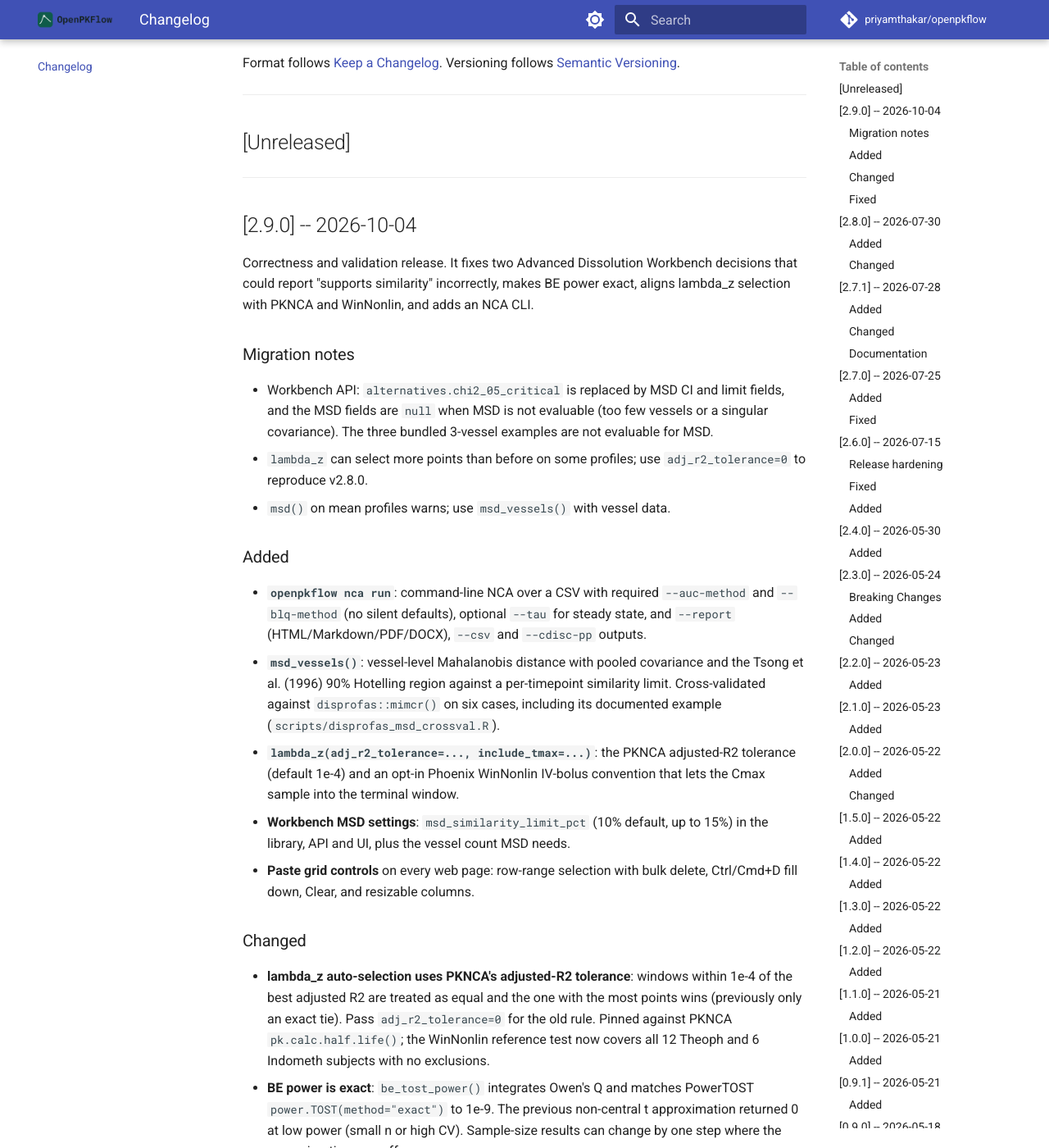
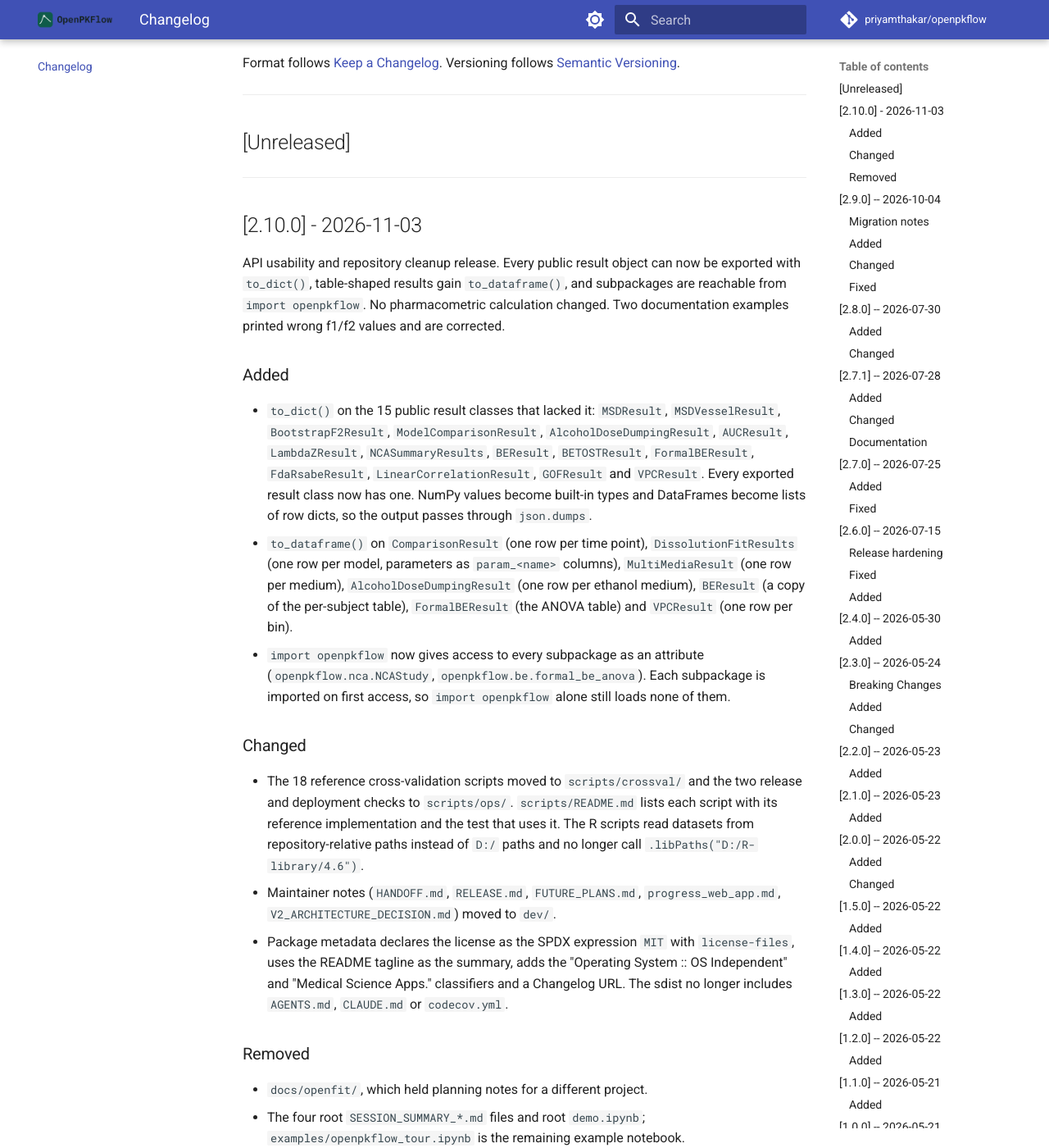
Before and after one commit to priyamthakar/openpkflow, an MkDocs documentation site: the page built from docs/changelog.md, in a window 1280 px wide and 1400 px high, scrolled down 205 px. Shown: the whole window at 82% size. Built offline with MkDocs 1.6.1 and Material for MkDocs 9.7.7, drawn with Linux system fonts in a browser that asks for light colours; comment, search, counter and statistics services are not loaded; some of the changed text lies outside the part shown.

Commit message:
release: v2.10.0
Bump the version in pyproject.toml, __init__.py and CITATION.cff, date
the CHANGELOG section (copied to docs/changelog.md), and update the
current-release text in README.md and docs/index.md.

v2.10.0 adds to_dict() to every public result object, to_dataframe() to
the table-shaped ones, and attribute access to subpackages after
`import openpkflow`. No pharmacometric calculation changed.

Co-Authored-By: Claude Opus 5.5 <noreply@anthropic.com>
Claude-Session: https://claude.ai/code/session_011UaeeECPMayTq7oGto3pT4

```diff
--- a/docs/changelog.md
+++ b/docs/changelog.md
@@ -8,6 +8,57 @@ Versioning follows [Semantic Versioning](https://semver.org/spec/v2.0.0.html).
 ---
 
 ## [Unreleased]
+
+---
+
+## [2.10.0] - 2026-11-03
+
+API usability and repository cleanup release. Every public result object can now
+be exported with `to_dict()`, table-shaped results gain `to_dataframe()`, and
+subpackages are reachable from `import openpkflow`. No pharmacometric calculation
+changed. Two documentation examples printed wrong f1/f2 values and are corrected.
+
+### Added
+
+- `to_dict()` on the 15 public result classes that lacked it: `MSDResult`,
+  `MSDVesselResult`, `BootstrapF2Result`, `ModelComparisonResult`,
+  `AlcoholDoseDumpingResult`, `AUCResult`, `LambdaZResult`, `NCASummaryResults`,
+  `BEResult`, `BETOSTResult`, `FormalBEResult`, `FdaRsabeResult`,
+  `LinearCorrelationResult`, `GOFResult` and `VPCResult`. Every exported result
+  class now has one. NumPy values become built-in types and DataFrames become lists
+  of row dicts, so the output passes through `json.dumps`.
+- `to_dataframe()` on `ComparisonResult` (one row per time point),
+  `DissolutionFitResults` (one row per model, parameters as `param_<name>`
+  columns), `MultiMediaResult` (one row per medium), `AlcoholDoseDumpingResult`
+  (one row per ethanol medium), `BEResult` (a copy of the per-subject table),
+  `FormalBEResult` (the ANOVA table) and `VPCResult` (one row per bin).
+- `import openpkflow` now gives access to every subpackage as an attribute
+  (`openpkflow.nca.NCAStudy`, `openpkflow.be.formal_be_anova`). Each subpackage is
+  imported on first access, so `import openpkflow` alone still loads none of them.
+
+### Changed
+
+- The 18 reference cross-validation scripts moved to `scripts/crossval/` and the
+  two release and deployment checks to `scripts/ops/`. `scripts/README.md` lists
+  each script with its reference implementation and the test that uses it. The
+  R scripts read datasets from repository-relative paths instead of `D:/` paths
+  and no longer call `.libPaths("D:/R-library/4.6")`.
+- Maintainer notes (`HANDOFF.md`, `RELEASE.md`, `FUTURE_PLANS.md`,
+  `progress_web_app.md`, `V2_ARCHITECTURE_DECISION.md`) moved to `dev/`.
+- Package metadata declares the license as the SPDX expression `MIT` with
+  `license-files`, uses the README tagline as the summary, adds the
+  "Operating System :: OS Independent" and "Medical Science Apps." classifiers
+  and a Changelog URL. The sdist no longer includes `AGENTS.md`, `CLAUDE.md` or
+  `codecov.yml`.
+
+### Removed
+
+- `docs/openfit/`, which held planning notes for a different project.
+- The four root `SESSION_SUMMARY_*.md` files and root `demo.ipynb`;
+  `examples/openpkflow_tour.ipynb` is the remaining example notebook.
+- `scripts/conda-forge/meta.yaml`, which still targeted 2.5.0.
+- Four generated reports committed under `examples/` and three `probe_*`
+  scratch scripts.
 
 ---
 
--- a/pyproject.toml
+++ b/pyproject.toml
@@ -4,7 +4,7 @@ build-backend = "hatchling.build"
 
 [project]
 name = "openpkflow"
-version = "2.9.0"
+version = "2.10.0"
 description = "Transparent, reproducible, open-source Python workflow for dissolution, NCA, PK/PD simulation, and pharmacometric reporting."
 readme = "README.md"
 requires-python = ">=3.10"
--- a/src/openpkflow/__init__.py
+++ b/src/openpkflow/__init__.py
@@ -6,7 +6,7 @@ import importlib
 from types import ModuleType
 from typing import TYPE_CHECKING
 
-__version__ = "2.9.0"
+__version__ = "2.10.0"
 __author__ = "Priyam Thakar"
 __email__ = "priyamthakar1@gmail.com"
 __license__ = "MIT"
```
Also changed, not shown: CHANGELOG.md (+9 -0 lines), README.md (+7 -4 lines), docs/index.md (+4 -4 lines), 1 other file.
